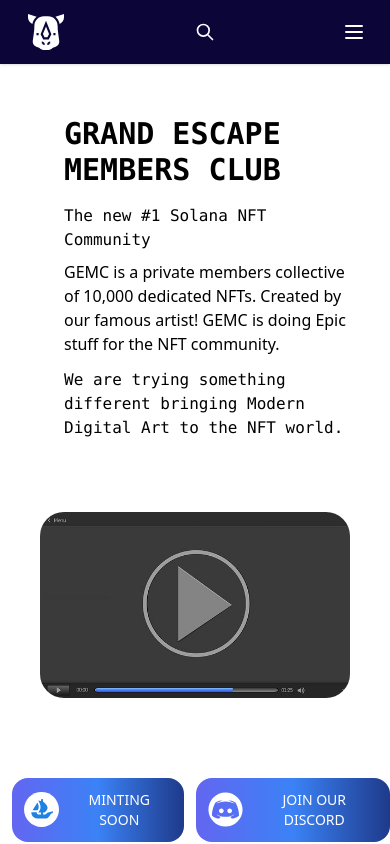
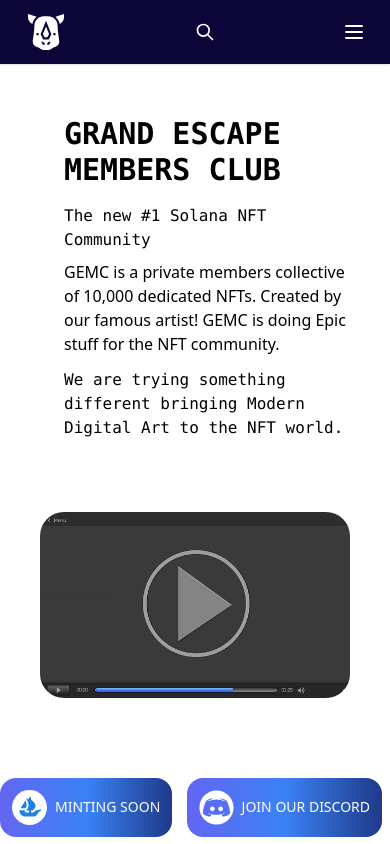
Before and after one commit to RoyAliHasan/gemc-dev, a Next.js app: page / in a window 390 px wide. Built offline with nearby package versions, Linux system fonts and the light colour scheme.

Commit message:
Home Page Update

```diff
--- a/components/Buttons.js
+++ b/components/Buttons.js
@@ -4,13 +4,13 @@
 import discord from "../assets/images/discord.svg";
 function Buttons() {
   return (
-    <div className="flex  items-center justify-center mt-10">
-      <button className="flex items-center justify-center   bg-gradient-to-r from-indigo-500 via-blue-500 to-blue-900 p-3 md:p-5 md:ml-8 ml-3 rounded-2xl text-white text-sm sm:text-xl">
+    <div className="flex  items-center justify-between mt-10">
+      <button className="flex items-center justify-center   bg-gradient-to-r from-indigo-500 via-blue-500 to-blue-900 p-3 md:p-5 md:ml-8  rounded-2xl text-white text-sm sm:text-xl">
         <Image className="mr-2" src={landmark} alt="landmark" />
         MINTING SOON
       </button>
       <button
-        className="flex items-center justify-center   bg-gradient-to-r from-indigo-500 via-blue-500 to-blue-900 ml-3  p-3 md:p-5 md:ml-8  rounded-2xl text-white text-sm sm:text-xl
+        className="flex items-center justify-center   bg-gradient-to-r from-indigo-500 via-blue-500 to-blue-900 ml-3  p-3 md:p-5 md:ml-8  rounded-2xl text-white text-sm sm:text-xl mr-2
       "
       >
         <Image className="mr-2 text-white" src={discord} alt={"discord"} />
```
